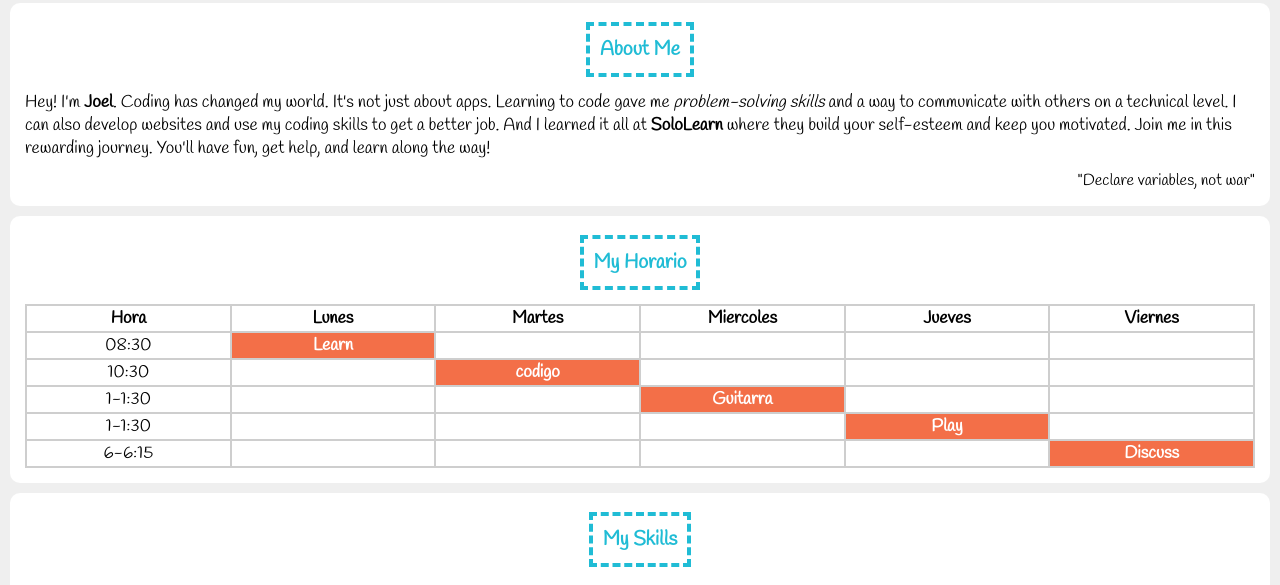
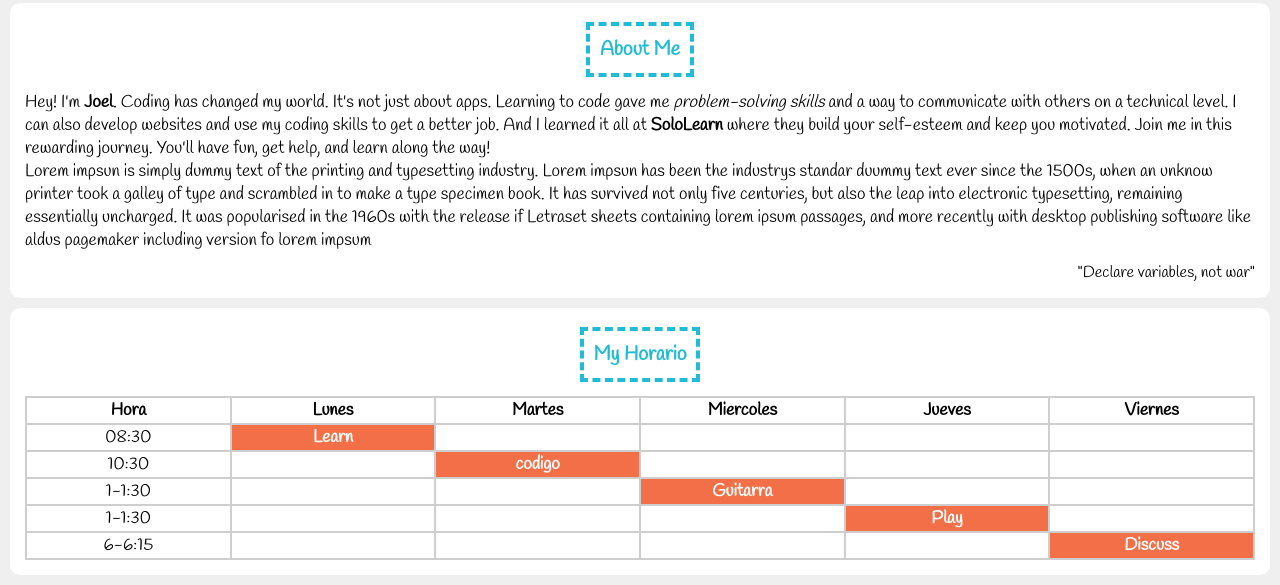
Before and after one commit to misterminaya/blog, a plain HTML site: page index.html in a window 1280 px wide. Shown: the part 202-787 px from the top of the page. Drawn offline with Linux system fonts and the light colour scheme.

Commit message:
add text in section profile

```diff
--- a/index.html
+++ b/index.html
@@ -22,6 +22,11 @@
            to get a better job. And I learned it all at <strong>SoloLearn</strong> where they build your self-esteem and keep you
            motivated. Join me in this rewarding journey. You'll have fun, get help, and learn along the way!
         </p>
+	<p>Lorem impsun is simply dummy text of the printing and typesetting industry. Lorem impsun has been the industrys standar duummy text
+	   ever since the 1500s, when an unknow printer took a galley of type and scrambled in to make a type specimen book. It has survived not
+	   only five centuries, but also the leap into electronic typesetting, remaining essentially uncharged. It was popularised in the 1960s with
+	   the release if Letraset sheets containing lorem ipsum passages, and more recently with desktop publishing software like aldus pagemaker
+	   including version fo lorem impsum </p>
        <p class="quote">"Declare variables, not war"</p>
 
             <!-- Algunos elementos HTML (como la etiqueta <br /> ) no tienen etiquetas finales. -->
```
